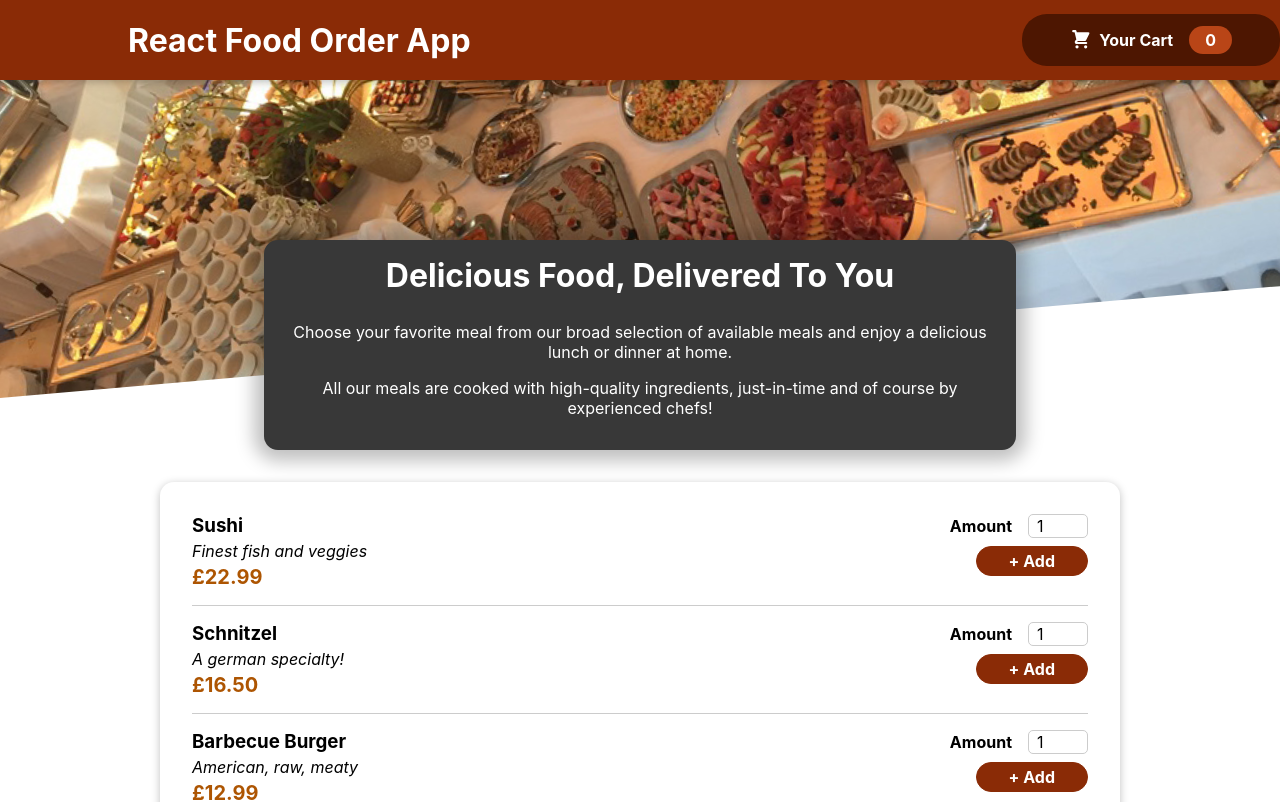
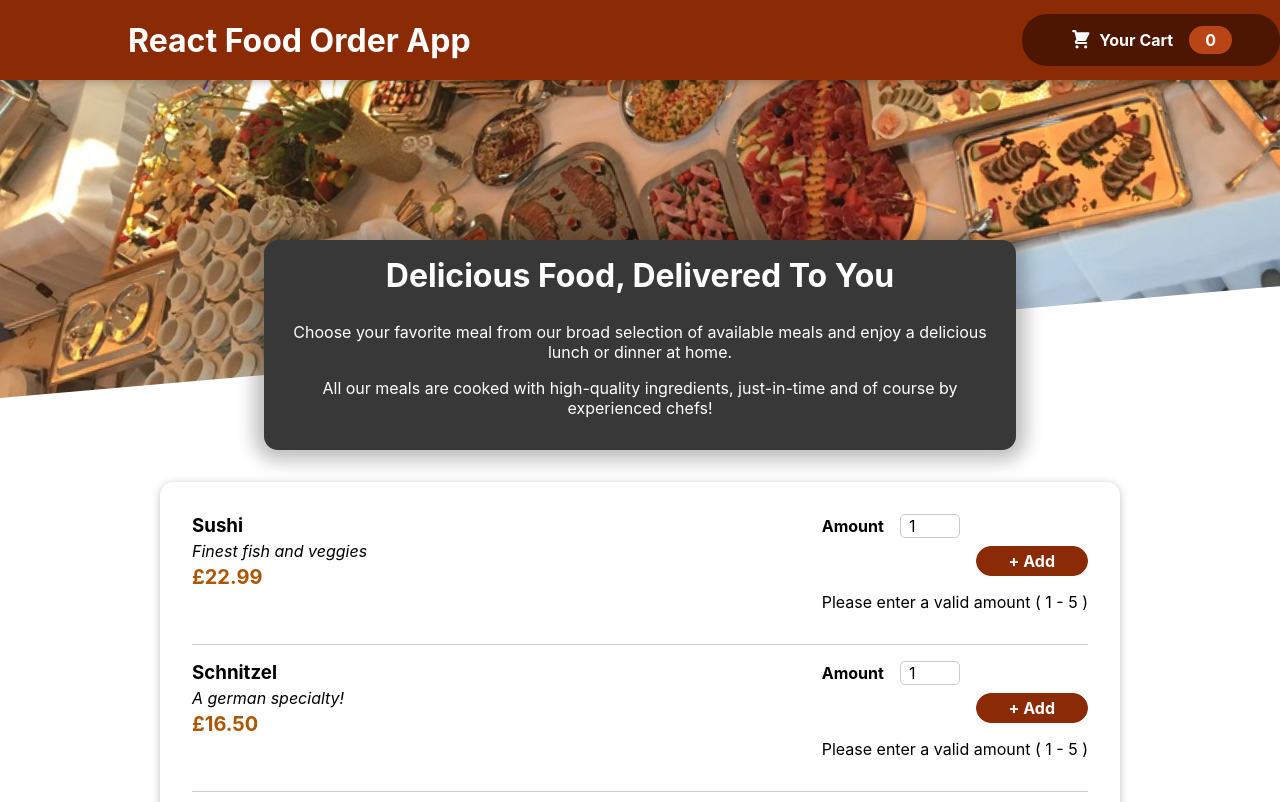
Before and after one commit to wiamnasr/react-food-order-app-wiamnasr, a React (Create React App) app: page / in a window 1280 px wide. Shown: the top 802 px of the page. Built offline with nearby package versions, Linux system fonts and the light colour scheme.

Commit message:
worked with Refs and Forward Refs to update cart adding context

```diff
--- a/src/components/Meals - component/AvailableMeals/AvailableMeals.js
+++ b/src/components/Meals - component/AvailableMeals/AvailableMeals.js
@@ -35,6 +35,7 @@
   const mealsList = DUMMY_MEALS.map((meal) => (
     <MealItem
       key={meal.id}
+      id={meal.id}
       name={meal.name}
       description={meal.description}
       price={meal.price}
--- a/src/components/Meals - component/MealItem/MealItem.js
+++ b/src/components/Meals - component/MealItem/MealItem.js
@@ -1,3 +1,9 @@
+// Giving access to context
+import { useContext } from "react";
+
+// importing the context that I want to access
+import CartContext from "../../../store/cart-context";
+
 // Style
 import classes from "./MealItem.module.css";
 
@@ -5,7 +11,24 @@
 import MealItemForm from "../MealItemForm/MealItemForm";
 
 const MealItem = (props) => {
+  // establishing a connection to CartContext to use it here
+  const cartCtx = useContext(CartContext);
+
   const price = `£${props.price.toFixed(2)}`;
+
+  // adding an item to cart, here I will get the validated amount as a parameter from MealItemForm
+  const addToCartHandler = (amount) => {
+    // Now I can call cartCtx.addItem, which is one of our methods defined in our context, where we point to addItemToCartHandler in the CartProvider component
+    // expecting to get the item which will be forwarded to the reducer
+    cartCtx.addItem({
+      // making sure I get the props id from the AvailableMeals component where Im rendering all the items
+      id: props.id,
+      name: props.name,
+      amount: amount,
+      price: props.price,
+    });
+  };
+
   return (
     <li className={classes.meal}>
       <div>
@@ -14,7 +37,7 @@
         <div className={classes.price}>{price}</div>
       </div>
       <div>
-        <MealItemForm />
+        <MealItemForm onAddToCart={addToCartHandler} />
       </div>
     </li>
   );
--- a/src/components/Meals - component/MealItemForm/MealItemForm.js
+++ b/src/components/Meals - component/MealItemForm/MealItemForm.js
@@ -1,3 +1,6 @@
+// importing useState to be able to output an error message below my input and button, useState will help me manage the state as its a simple state
+import { useRef, useState } from "react";
+
 // Style
 import classes from "./MealItemForm.module.css";
 
@@ -5,10 +8,42 @@
 import Input from "../../UI/Input/Input";
 
 const MealItemForm = (props) => {
+  // controlling whether this form is valid or not
+  const [amountIsValid, setAmountIsValid] = useState(false);
+
+  const amountInputRef = useRef();
+
+  const submitHandler = (event) => {
+    event.preventDefault();
+
+    // The value here is always a string
+    const enteredAmount = amountInputRef.current.value;
+    // this will convert returned string to a number
+    const enteredAmountNumber = +enteredAmount;
+
+    // if either of these conditions is met, I want to return and not continue with this function execution of this submitHandler
+    if (
+      enteredAmount.trim().length === 0 ||
+      enteredAmountNumber < 1 ||
+      enteredAmountNumber > 5
+    ) {
+      setAmountIsValid(false);
+      return;
+    }
+
+    // executing my context method to add a cart item, by calling a function that I expect to get on props
+    // Not done in this component as the cartItem that I want to add, needs more data than just the enteredAmount, in this MealitemForm, we only have the amount (no id, name or price)
+    // That's why I'm not calling the context method here but calling a function I'm expecting to get through props to pass the entered and validated amount number to that function
+    // This function is defined in the MealItem component
+    props.onAddToCart(enteredAmountNumber);
+  };
+
   return (
-    <form className={classes.form}>
+    <form className={classes.form} onSubmit={submitHandler}>
       {/* the value of the input is an object hence the double curly braces */}
       <Input
+        // extracting entered amount using refs
+        ref={amountInputRef}
         label='Amount'
         // default props that can be added to any input element
         input={{
@@ -21,6 +56,7 @@
         }}
       />
       <button>+ Add</button>
+      {!amountIsValid && <p>Please enter a valid amount ( 1 - 5 )</p>}
     </form>
   );
 };
--- a/src/components/UI/Input/Input.js
+++ b/src/components/UI/Input/Input.js
@@ -1,7 +1,10 @@
+import React from "react";
+
 // Style
 import classes from "./Input.module.css";
 
-const Input = (props) => {
+// This is the forwarded ref, being set in the input component
+const Input = React.forwardRef((props, ref) => {
   return (
     <div className={classes.input}>
       {/* I'm expecting input and label props */}
@@ -9,9 +12,9 @@
       {/* important to note the spread operator trick here to pass all other configuration data, I might've gotten for this input into this input element here as props */}
       {/* This ensures that all key value pairs in this input object which we receive on props input are added as props to input */}
       {/* convenient way to make this component highly configurable from outside this component through this input prop */}
-      <input {...props.input} />
+      <input ref={ref} {...props.input} />
     </div>
   );
-};
+});
 
 export default Input;
```
